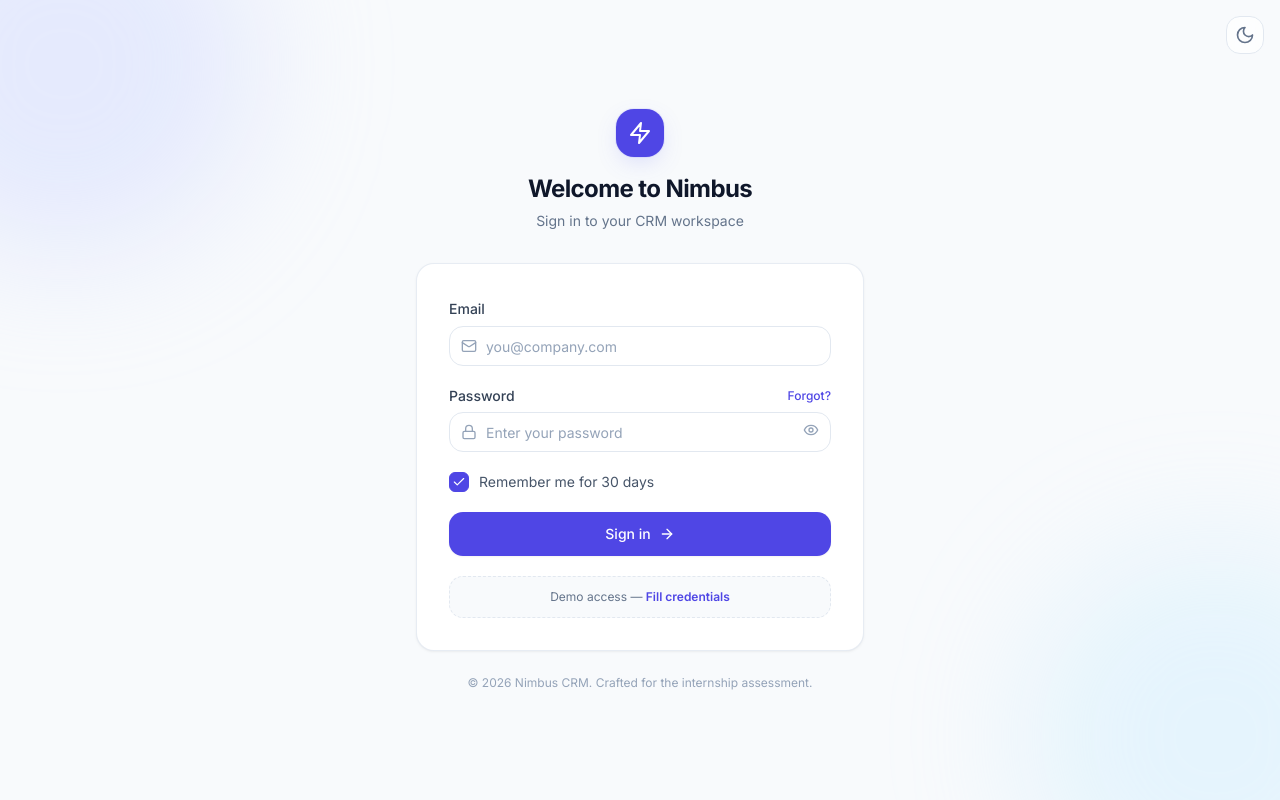
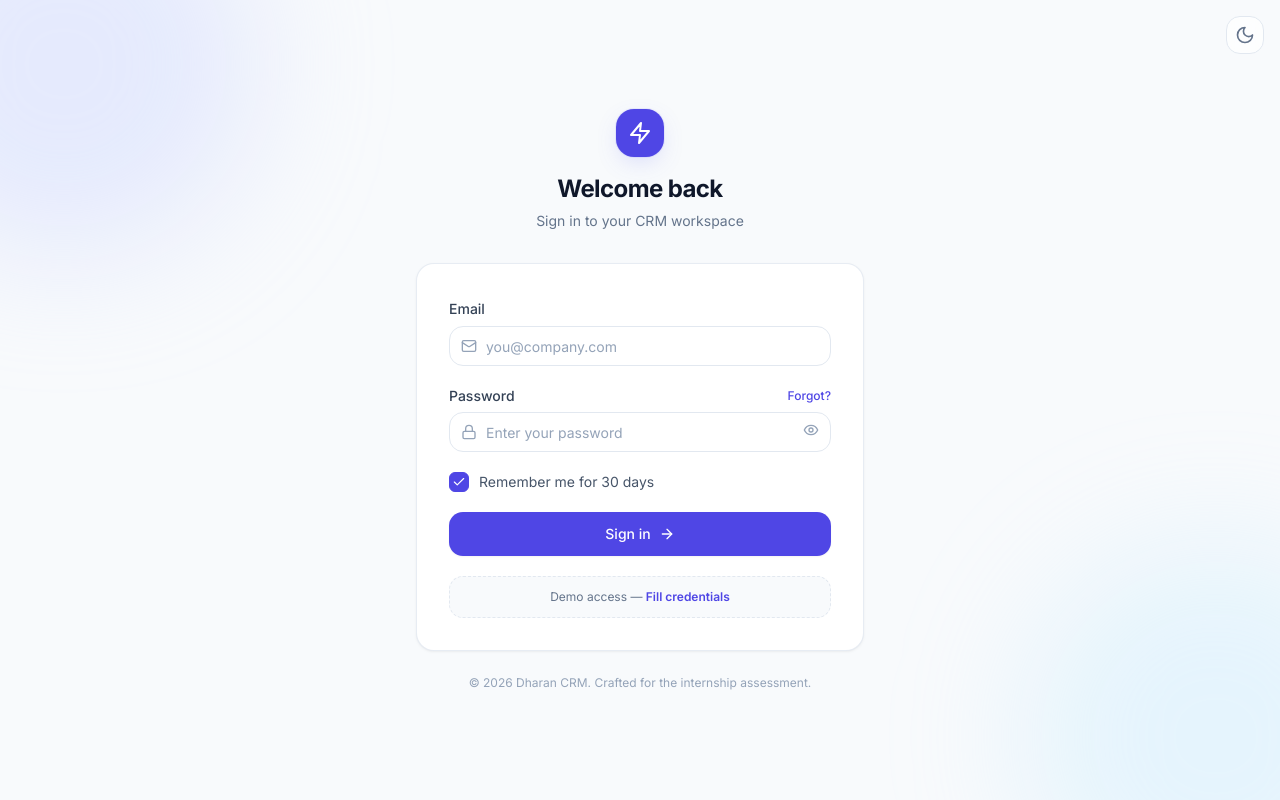
Before and after one commit to gengadharan4656/crm-dashboard-assessment, a React (Vite) app: page /login in a window 1280 px wide. Built offline with nearby package versions, Linux system fonts and the light colour scheme.

Commit message:
Login page updation

```diff
--- a/src/pages/Login.tsx
+++ b/src/pages/Login.tsx
@@ -81,7 +81,7 @@ export default function Login() {
           <span className="mx-auto mb-4 flex h-12 w-12 items-center justify-center rounded-2xl bg-brand-600 text-white shadow-glow">
             <Zap className="h-6 w-6" />
           </span>
-          <h1 className="text-2xl font-bold tracking-tight text-slate-900 dark:text-slate-50">Welcome to Nimbus</h1>
+          <h1 className="text-2xl font-bold tracking-tight text-slate-900 dark:text-slate-50">Welcome back</h1>
           <p className="mt-1.5 text-sm text-slate-500 dark:text-slate-400">Sign in to your CRM workspace</p>
         </div>
 
@@ -161,7 +161,7 @@ export default function Login() {
           </div>
         </div>
 
-        <p className="mt-6 text-center text-xs text-slate-400">© 2026 Nimbus CRM. Crafted for the internship assessment.</p>
+        <p className="mt-6 text-center text-xs text-slate-400">© 2026 Dharan CRM. Crafted for the internship assessment.</p>
       </div>
     </div>
   );
```
